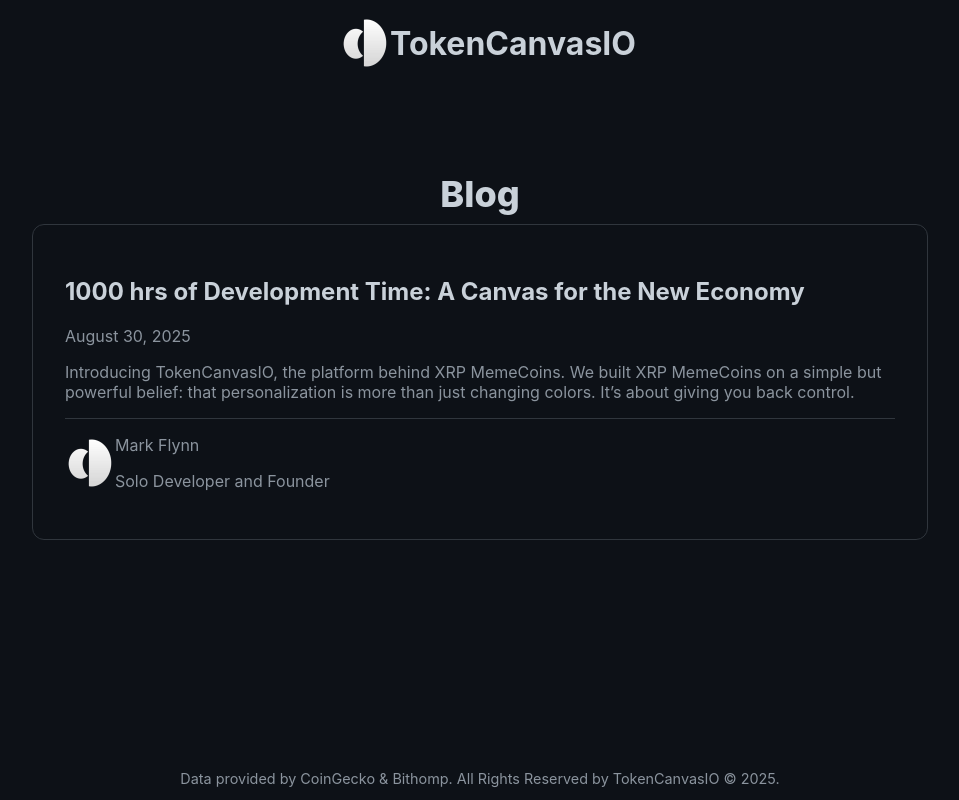
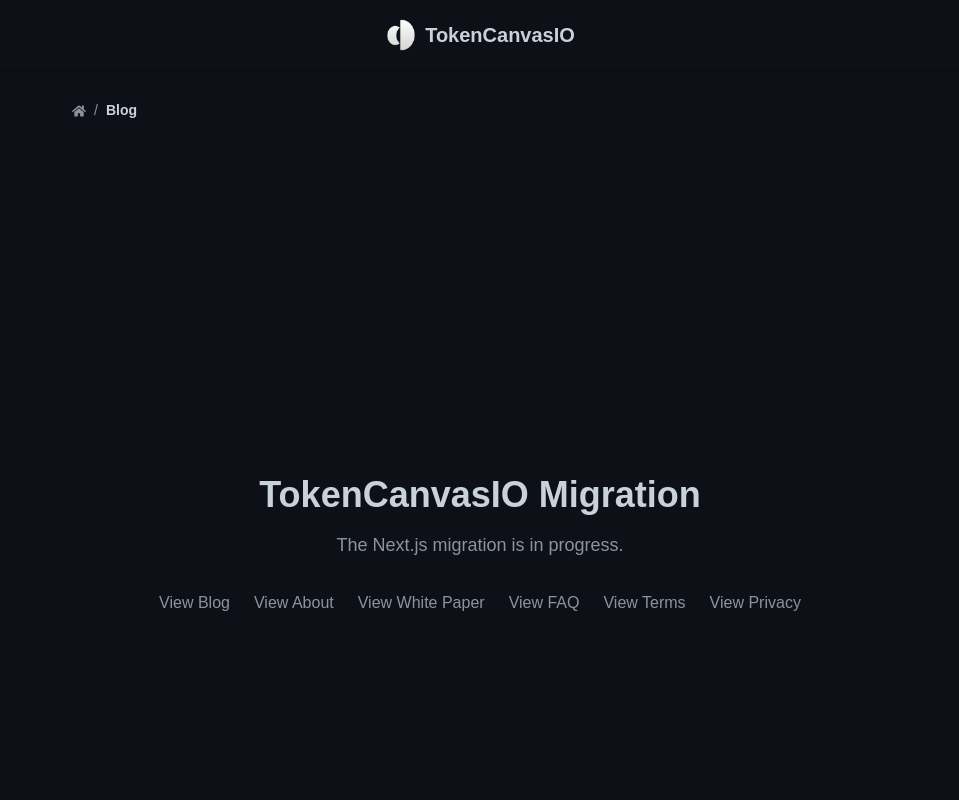
Before and after one commit to TokenCanvasIO/tokencanvasio-nextjs, a Next.js app: page /blog in a window 1280 px wide. Shown: the top 800 px of the page, without its empty margins (160-1119 px from the left). Built offline with nearby package versions, Linux system fonts and the light colour scheme.

Commit message:
Fix for Breadcrumbs in docs

```diff
--- a/src/app/blog/[slug]/page.jsx
+++ b/src/app/blog/[slug]/page.jsx
@@ -13,28 +13,20 @@ export async function generateMetadata({ params }) {
 }
 
 export default async function Post({ params }) {
-  // 1. Get the brand info on the server
-  const headersList = headers();
-  const host = headersList.get('host');
-  const brandConfig = getBrandConfig_Server(host);
-
-  // 2. The server fetches the post data
+  // Use the full headers object for brand detection
+  const brandConfig = getBrandConfig_Server(headers());
   const postData = await getPostData(params.slug);
 
   return (
     <div className="doc-page-wrapper">
-      <article className="prose prose-invert max-w-none">
-
-        {/* 3. NEW: Back to Main Site Button */}
-        <Link
+      <Link
           href={brandConfig.meta.url}
           className="mb-8 inline-flex items-center gap-2 text-sm font-semibold text-[var(--text-secondary)] no-underline hover:text-[var(--text-primary)] transition-colors"
         >
           <FaArrowLeft />
           Back to {brandConfig.title}
-        </Link>
-        {/* ----------------------------- */}
-
+      </Link>
+      <article className="prose prose-invert max-w-none">
         <h1 className="doc-title">{postData.title}</h1>
         <div className="text-center text-gray-500 mb-8">
           {new Date(postData.date).toLocaleDateString('en-US', {
--- a/src/app/blog/page.jsx
+++ b/src/app/blog/page.jsx
@@ -1,16 +1,32 @@
-// src/app/blog/page.jsx
-import { getSortedPostsData } from '@/lib/posts';
-import BlogListClient from './BlogListClient'; // Import our new Client Component
+// src/app/page.js
+import Link from 'next/link';
+import { headers } from 'next/headers';
+import { getBrandConfig_Server } from '@/brandConfig';
 
-export default function BlogIndexPage() {
-  // 1. Data is fetched on the SERVER here
-  const allPostsData = getSortedPostsData();
+export default function HomePage() {
+  const brandConfig = getBrandConfig_Server(headers());
+  // Get the navigation links specific to the current brand
+  const navLinks = brandConfig.navLinks.filter(link => link.path);
 
   return (
-    <div className="blog-wrapper">
-      <h1 className="doc-title mb-12">Blog</h1>
-      {/* 2. Data is passed as a prop to the CLIENT component */}
-      <BlogListClient posts={allPostsData} />
-    </div>
+    <main className="flex min-h-screen flex-col items-center justify-center p-24 text-center">
+      <div>
+        <h1 className="text-4xl font-bold">{brandConfig.title} Migration</h1>
+        <p className="mt-4 text-lg text-[var(--text-secondary)]">
+          The Next.js migration is in progress.
+        </p>
+        <div className="mt-8 flex flex-wrap justify-center gap-x-6 gap-y-3">
+          <Link href="/blog" className="text-[var(--text-secondary)] hover:text-[var(--text-primary)] no-underline transition-colors">
+            View Blog
+          </Link>
+          {/* Dynamically generate links based on the brand's navLinks */}
+          {navLinks.map(link => (
+            <Link key={link.key} href={link.path} className="text-[var(--text-secondary)] hover:text-[var(--text-primary)] no-underline transition-colors">
+              View {link.label}
+            </Link>
+          ))}
+        </div>
+      </div>
+    </main>
   );
 }
--- a/src/app/layout.js
+++ b/src/app/layout.js
@@ -3,12 +3,8 @@ import React from 'react';
 import Header from '@/components/Header';
 import StaticFooter from '@/components/StaticFooter';
 import { BrandProvider } from '@/context/BrandContext';
-
-// --- THIS IS THE FIX ---
-// Corrected the path to globals.css to point to the styles folder.
-import '@/styles/globals.css';
-// --------------------
-
+import Breadcrumbs from '@/components/Breadcrumbs'; // 1. Import the new component
+import './globals.css';
 import '@/styles/_variables.css';
 import '@/styles/document-styles.css';
 
@@ -19,6 +15,8 @@ export default function RootLayout({ children }) {
         <BrandProvider>
           <Header />
           <main style={{ paddingTop: '100px' }}>
+            {/* 2. Add the Breadcrumbs component here */}
+            <Breadcrumbs />
             {children}
           </main>
           <StaticFooter />
--- a/src/brandConfig.js
+++ b/src/brandConfig.js
@@ -1,76 +1,56 @@
 // src/brandConfig.js
-
 const brands = {
   xrp: {
     key: 'xrp',
     logo: '/assets/drop-logo1.png',
     title: 'XRPMemeCoins',
-    className: 'theme-ripple', // UPDATED CLASS NAME
-    enableNfts: true,
-    searchOpenByDefault: false,
-    limits: {
-      total: 50,
-      nfts: { free: 5, premium: 25 },
-      webLinks: { free: 5, premium: 25 },
-    },
+    className: 'theme-ripple',
     meta: {
+      url: 'https://xrpmemecoins.com',
       title: 'XRP MemeCoins | Real-Time XRPL MemeCoins Data Visualizer',
       description: 'An interactive visualization of the XRP Ledger ecosystem...',
       image: 'https://xrpmemecoins.com/assets/drop-logo1.png',
-      url: 'https://xrpmemecoins.com',
-      favicon: '/assets/drop-logo1.png',
+      favicon: '/assets/drop-logo1.png'
     },
     navLinks: [
-      { key: 'about', label: 'About' },
-      { key: 'faq', label: 'FAQ' },
-      { key: 'terms', label: 'Terms' },
-      { key: 'privacy', label: 'Privacy' },
+      { key: 'about', path: '/about', label: 'About' },
+      { key: 'faq', path: '/faq', label: 'FAQ' },
+      { key: 'terms', path: '/terms-of-service', label: 'Terms' },
+      { key: 'privacy', path: '/privacy-policy', label: 'Privacy' },
     ],
   },
   default: {
     key: 'default',
     logo: '/assets/TokenCanvasLogo.png',
     title: 'TokenCanvasIO',
-    className: 'theme-grok', // UPDATED CLASS NAME
-    enableNfts: true,
-    searchOpenByDefault: true,
-    limits: {
-      total: 50,
-      nfts: { free: 5, premium: 25 },
-      webLinks: { free: 5, premium: 25 },
-    },
+    className: 'theme-grok',
     meta: {
+      url: 'https://tokencanvas.io',
       title: 'TokenCanvasIO | Interactive Crypto Bubbles',
       description: 'An interactive visualization of cryptocurrency and NFT market data...',
       image: 'https://tokencanvas.io/assets/TokenCanvasLogo.png',
-      url: 'https://tokencanvas.io',
       faviconLight: '/assets/TokenCanvasLogoBlack.png',
       faviconDark: '/assets/TokenCanvasLogo.png',
     },
     navLinks: [
-      { key: 'about', label: 'About' },
-      { key: 'faq', label: 'FAQ' },
-      { key: 'whitepaper', label: 'White Paper' },
-      { key: 'terms', label: 'Terms' },
-      { key: 'privacy', label: 'Privacy' },
+      { key: 'about', path: '/about', label: 'About' },
+      { key: 'whitepaper', path: '/white-paper', label: 'White Paper' },
+      { key: 'faq', path: '/faq', label: 'FAQ' },
+      { key: 'terms', path: '/terms-of-service', label: 'Terms' },
+      { key: 'privacy', path: '/privacy-policy', label: 'Privacy' },
     ],
   },
 };
 
-/**
- * SERVER-SIDE: Gets brand config based on the host header.
- */
-export const getBrandConfig_Server = (host) => {
+export function getBrandConfig_Server(headers) {
+  const host = headers.get('x-forwarded-host') || headers.get('host');
   if (host && (host.includes('xrpbubbles.com') || host.includes('xrpmemecoins.com'))) {
     return brands.xrp;
   }
   return brands.default;
 };
 
-/**
- * CLIENT-SIDE: Gets brand config based on window.location.
- */
-export const getBrandConfig_Client = () => {
+export function getBrandConfig_Client() {
   if (typeof window !== 'undefined') {
     const hostname = window.location.hostname;
     if (hostname.includes('xrpbubbles.com') || hostname.includes('xrpmemecoins.com')) {
--- /dev/null
+++ b/src/components/Breadcrumbs.jsx
@@ -0,0 +1,57 @@
+// src/components/Breadcrumbs.jsx
+"use client";
+
+import Link from 'next/link';
+import { usePathname } from 'next/navigation';
+import { useBrand } from '@/context/BrandContext';
+import { FaHome } from 'react-icons/fa';
+
+// A helper function to format the slugs into readable titles
+function formatSegment(segment) {
+  return segment
+    .replace(/-/g, ' ')
+    .replace(/\b\w/g, char => char.toUpperCase());
+}
+
+export default function Breadcrumbs() {
+  const pathname = usePathname();
+  const brand = useBrand();
+
+  if (!pathname || pathname === '/') {
+    return null; // Don't show breadcrumbs on the homepage
+  }
+
+  const segments = pathname.split('/').filter(Boolean);
+
+  return (
+    <nav aria-label="Breadcrumb" className="breadcrumb-nav">
+      <ol>
+        <li>
+          <a href={brand?.meta.url} className="breadcrumb-link">
+            <FaHome />
+            <span className="sr-only">Home</span>
+          </a>
+        </li>
+        {segments.map((segment, index) => {
+          const href = '/' + segments.slice(0, index + 1).join('/');
+          const isLast = index === segments.length - 1;
+
+          return (
+            <li key={href}>
+              <span className="breadcrumb-separator">/</span>
+              {isLast ? (
+                <span aria-current="page" className="breadcrumb-current">
+                  {formatSegment(segment)}
+                </span>
+              ) : (
+                <Link href={href} className="breadcrumb-link">
+                  {formatSegment(segment)}
+                </Link>
+              )}
+            </li>
+          );
+        })}
+      </ol>
+    </nav>
+  );
+}
--- a/src/components/DocNavigator.jsx
+++ b/src/components/DocNavigator.jsx
@@ -3,22 +3,18 @@
 
 import React from 'react';
 import Link from 'next/link';
+import { useBrand } from '@/context/BrandContext';
 import { FaArrowLeft, FaArrowRight } from 'react-icons/fa';
 
-// This array defines the order and paths of your pages
-const documentFlow = [
-  { key: 'about', path: '/about', label: 'About' },
-  { key: 'whitepaper', path: '/white-paper', label: 'White Paper' },
-  { key: 'faq', path: '/faq', label: 'FAQ' },
-  { key: 'terms', path: '/terms-of-service', label: 'Terms' },
-  { key: 'privacy', path: '/privacy-policy', label: 'Privacy' },
-];
+const DocNavigator = ({ currentPageKey }) => {
+  const brand = useBrand();
+  // Use the brand-specific navLinks from the context
+  const documentFlow = brand?.navLinks.filter(link => link.path) || [];
 
-const DocNavigator = ({ currentPageKey }) => {
   const currentIndex = documentFlow.findIndex(doc => doc.key === currentPageKey);
 
   if (currentIndex === -1) {
-    return null; // Don't render if the page isn't in our defined flow
+    return null;
   }
 
   const prevDoc = currentIndex > 0 ? documentFlow[currentIndex - 1] : null;
@@ -33,8 +29,7 @@ const DocNavigator = ({ currentPageKey }) => {
             <span>{prevDoc.label}</span>
           </Link>
         ) : (
-          // Empty div to maintain spacing
-          <div></div>
+          <div></div> // Empty div for spacing
         )}
       </div>
       <div>
--- a/src/styles/document-styles.css
+++ b/src/styles/document-styles.css
@@ -168,3 +168,41 @@ a.blog-card:hover {
 .nav-arrow.next {
   flex-direction: row-reverse;
 }
+/* --- BREADCRUMB STYLES --- */
+.breadcrumb-nav {
+  max-width: 56rem;
+  margin: 0 auto 1.5rem auto;
+  padding: 0 2.5rem;
+  font-size: 0.875rem;
+}
+
+.breadcrumb-nav ol {
+  display: flex;
+  align-items: center;
+  list-style: none;
+  padding: 0;
+  margin: 0;
+}
+
+.breadcrumb-separator {
+  margin: 0 0.5rem;
+  color: var(--text-secondary);
+}
+
+.breadcrumb-link {
+  color: var(--text-secondary);
+  text-decoration: none;
+  transition: color 0.2s ease;
+  display: flex;
+  align-items: center;
+  gap: 0.25rem;
+}
+
+.breadcrumb-link:hover {
+  color: var(--text-primary);
+}
+
+.breadcrumb-current {
+  color: var(--text-primary);
+  font-weight: 600;
+}
```
